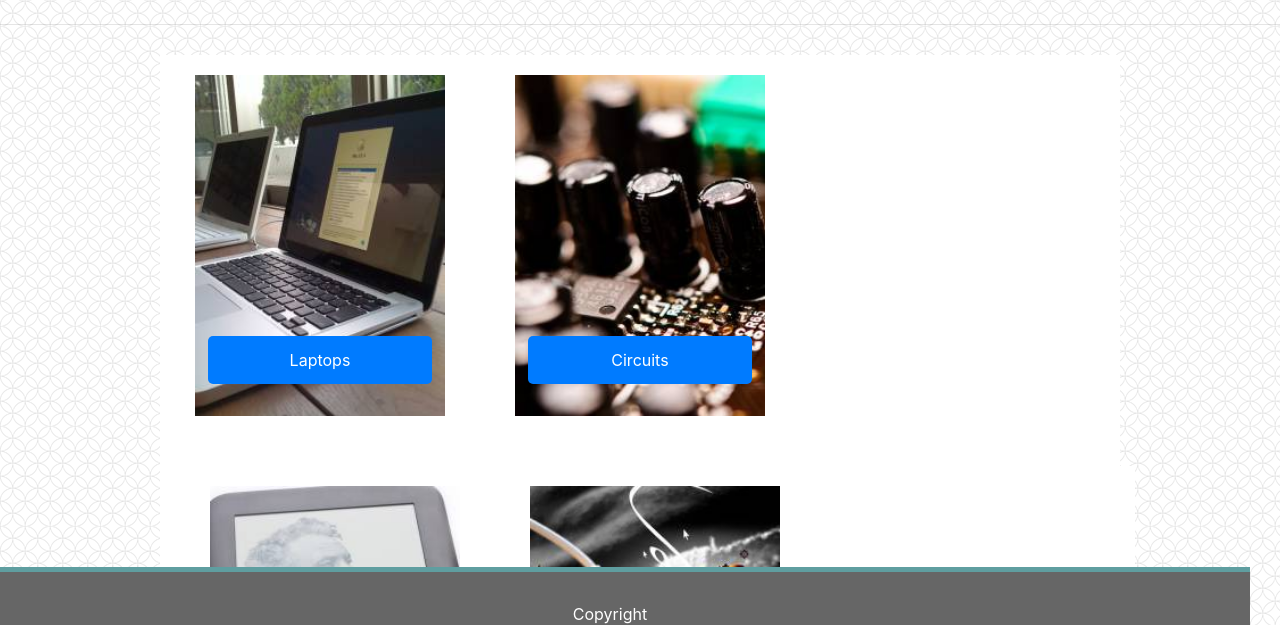
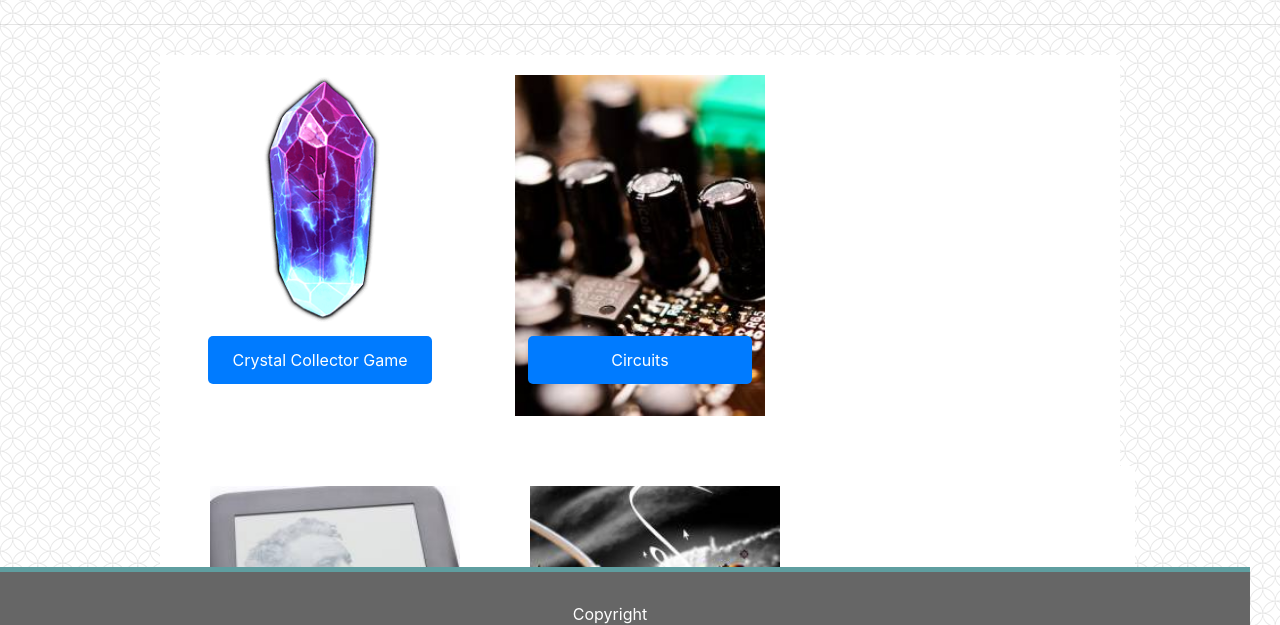
Before and after one commit to panoptic1/Bootstrap-Portfolio, a plain HTML site: page portfolio.html in a window 1280 px wide. Shown: the part 174-799 px from the top of the page. Drawn offline with nearby package versions, Linux system fonts and the light colour scheme.

Commit message:
add crystal game

```diff
--- a/portfolio.html
+++ b/portfolio.html
@@ -49,8 +49,8 @@
     <div class="container">
         <div class="row">
           <div class="col col-sm-12 col-md-6 col-lg-4">
-            <img class="project" src="imgs/project1.jpg" alt="dummy">
-            <a class="btn btn-primary" href="https://www.techradar.com/news/mobile-computing/laptops/best-laptops-1304361">Laptops</a>
+            <img class="project" src="imgs/Crystal.png" alt="crystal">
+            <a class="btn btn-primary" href="https://panoptic1.github.io/Week-4-Game/">Crystal Collector Game</a>
           </div>
           <div class="col col-sm-12 col-md-6 col-lg-4">
             <img class="project" src="imgs/project2.jpg" alt="dummy">
```
Also changed, not shown: imgs/Crystal.png (added).
